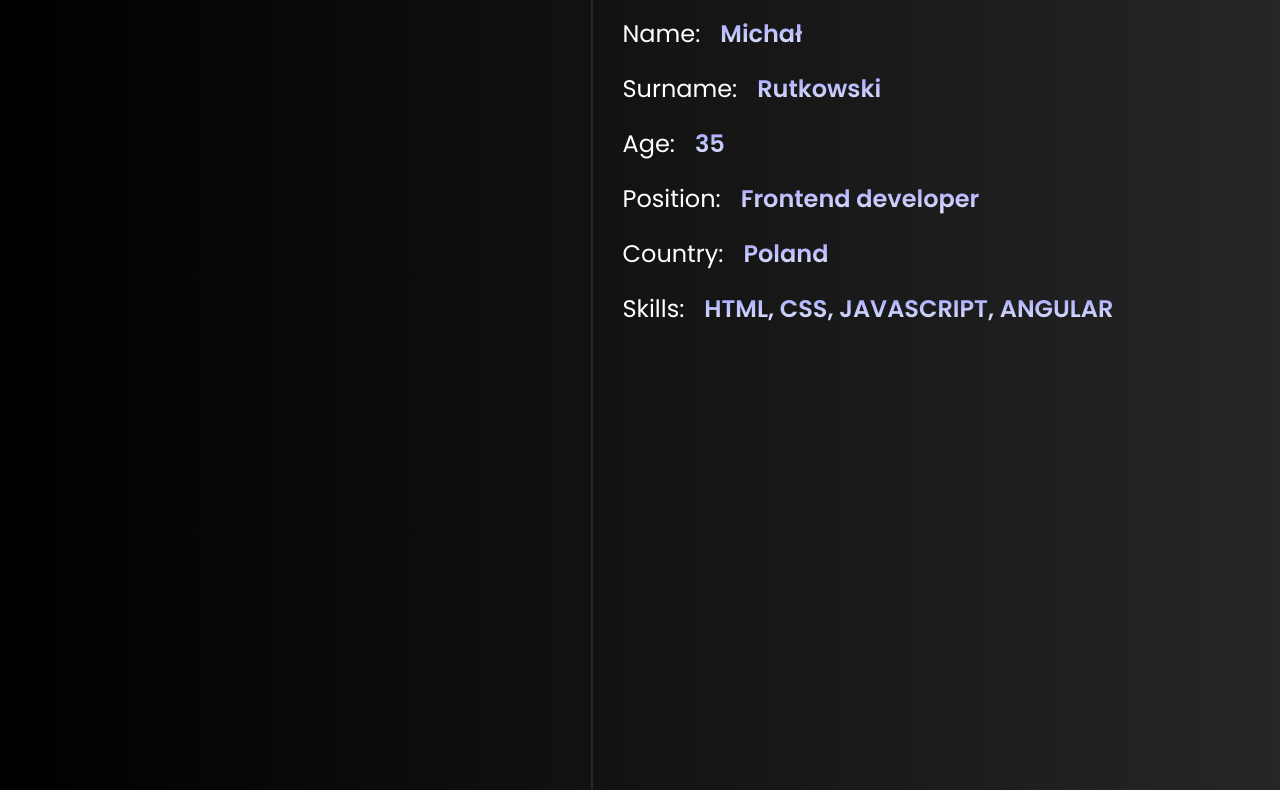
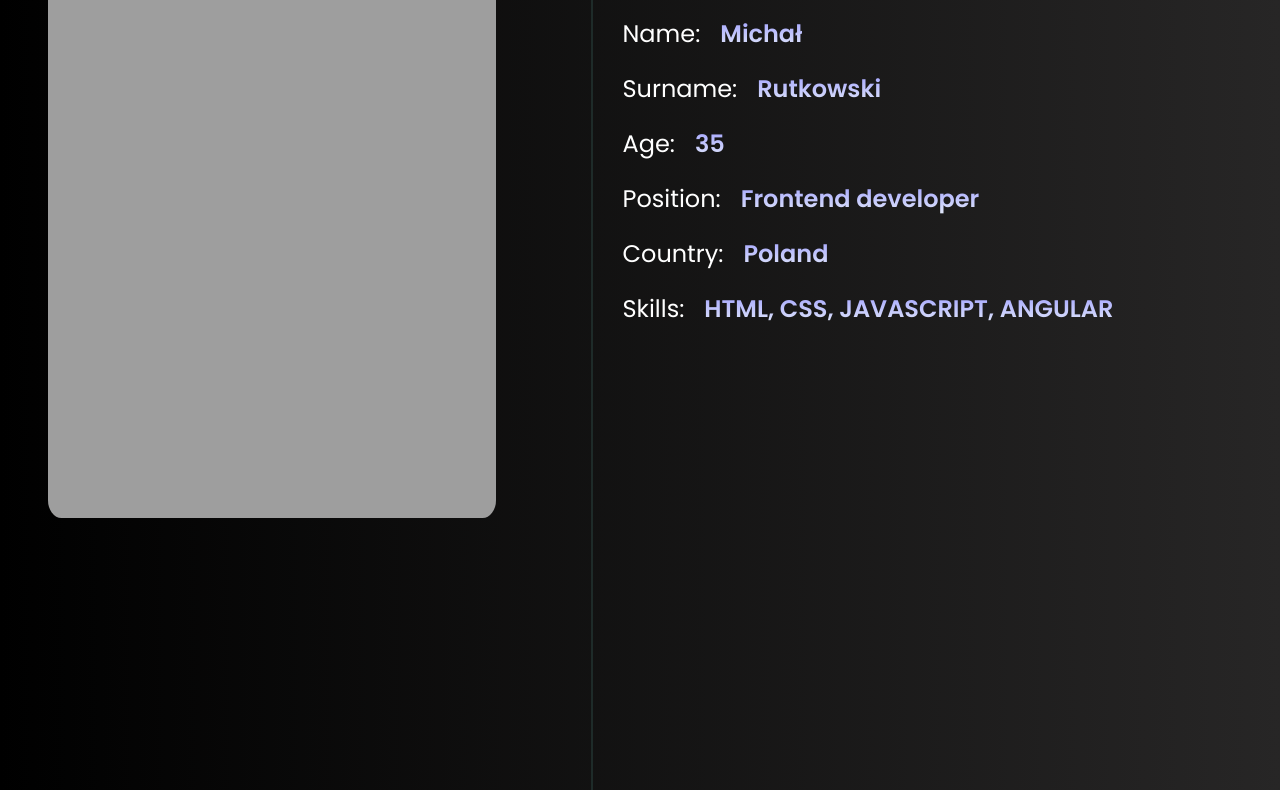
Before and after one commit to MichalR90/AboutMe, a plain HTML site: page index.html in a window 1280 px wide. Shown: the part 232-1022 px from the top of the page. Drawn offline with Linux system fonts and the light colour scheme; the site is published under a folder, as on GitHub Pages, so addresses that start at the root find nothing; no server answers.

Commit message:
Dodano portfolio2.png

```diff
--- a/style.css
+++ b/style.css
@@ -307,7 +307,7 @@ body {
   border-radius: 3%;
   width: 35%;
   min-width: 35%;
-  background-image: url("/assets/portfolio2.png");
+  background-image: url("./assets/portfolio2.png");
   background-position: center;
   background-size: cover;
   height: 50%;
```
